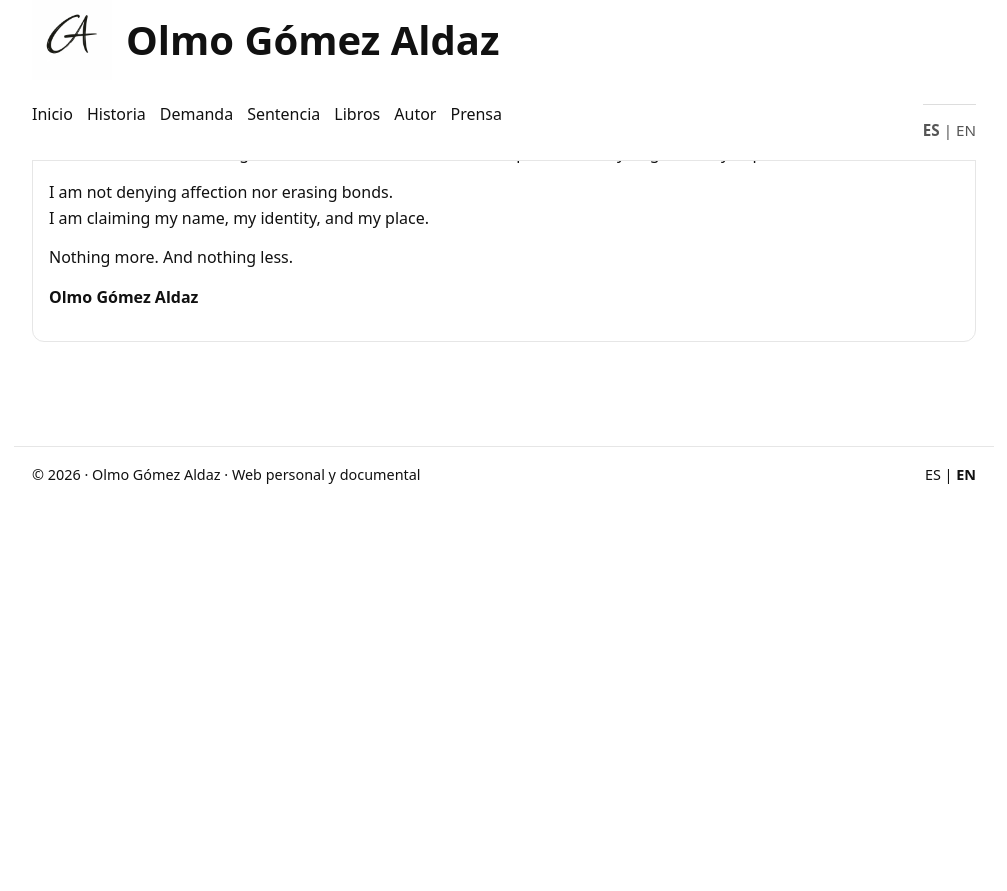
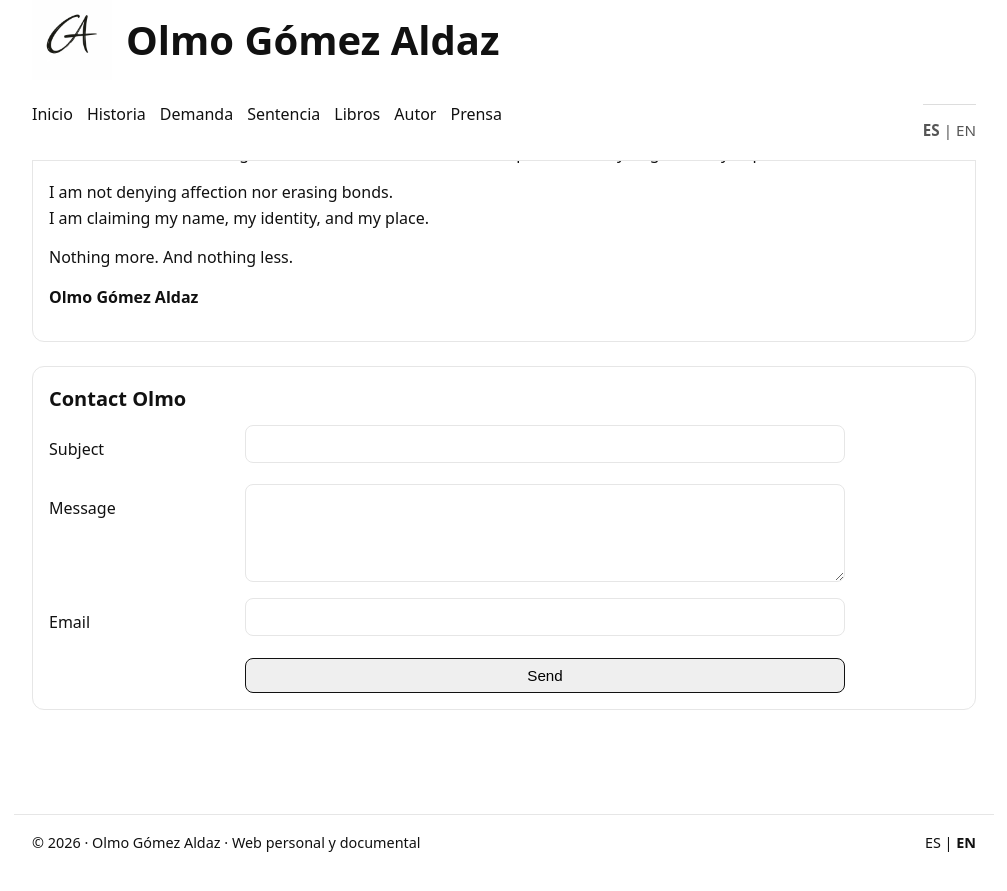
Before and after one commit to olmogaldaz/olmogaldaz.github.io, a Jekyll site: the page built from en/author/index.html, in a window 1280 px wide and 900 px high, scrolled down 1067 px. Shown: the top 891 px of the window, without its empty margins (136-1143 px from the left). Built offline with Jekyll 4.4.1, drawn with Linux system fonts in a browser that asks for light colours; before the commit the page ends 1599 px from its top, so only the background shows below that.

Commit message:
Update index.html

```diff
--- a/en/author/index.html
+++ b/en/author/index.html
@@ -36,10 +36,10 @@ description: Author’s personal trajectory, documentary archive, and public wor
         <div class="card hero">
           <h2>Author</h2>
 
-          <p><strong>Olmo Gómez Aldaz</strong> is an <a href="https://www.amazon.com/stores/author/B0G3HMBLDG" target="_blank" rel="noopener noreferrer">author</a>
-, public communicator, and activist against identicide. His work originates from a real case of baby trafficking, identity theft, and fraudulent adoption that took
-            place in Bilbao (Spain) in 1971. Separated from his mother at birth and registered under a false identity, decades later he reconstructed his origins
-            through personal investigation, historical archives, and genetic evidence, ultimately obtaining judicial recognition of his biological filiation.</p>
+          <p><strong>Olmo Gómez Aldaz</strong> is an <a href="https://www.amazon.com/stores/author/B0G3HMBLDG" target="_blank" rel="noopener noreferrer">author</a>,
+            public communicator, and activist against identicide. His work originates from a real case of baby trafficking, identity theft, and fraudulent adoption
+            that took place in Bilbao (Spain) in 1971. Separated from his mother at birth and registered under a false identity, decades later he reconstructed his
+            origins through personal investigation, historical archives, and genetic evidence, ultimately obtaining judicial recognition of his biological filiation.</p>
 
           <p>He has turned this process into a narrated archive: books, documents, and materials that allow the case to be followed step by step. He is the author
             of <em>DOGA 2025</em> and offers this website as a public repository and reference space for readers, journalists, and affected individuals. His aim is
@@ -74,6 +74,28 @@ description: Author’s personal trajectory, documentary archive, and public wor
         </p>
       </div>
 
+      <div class="card">
+        <h2>Contact Olmo</h2>
+
+        <form action="https://formspree.io/f/xpqjdbed" method="POST" class="contact-form">
+
+          <label for="subject-en">Subject</label>
+          <input type="text" id="subject-en" name="subject" required>
+
+          <label for="message-en">Message</label>
+          <textarea id="message-en" name="message" rows="4" required></textarea>
+
+          <label for="email-en">Email</label>
+          <input type="email" id="email-en" name="email" required>
+
+          <input type="text" name="_gotcha" style="display:none">
+
+          <div></div>
+          <button type="submit" class="cta">Send</button>
+
+        </form>
+      </div>
+
     </main>
 
   </div>
```
